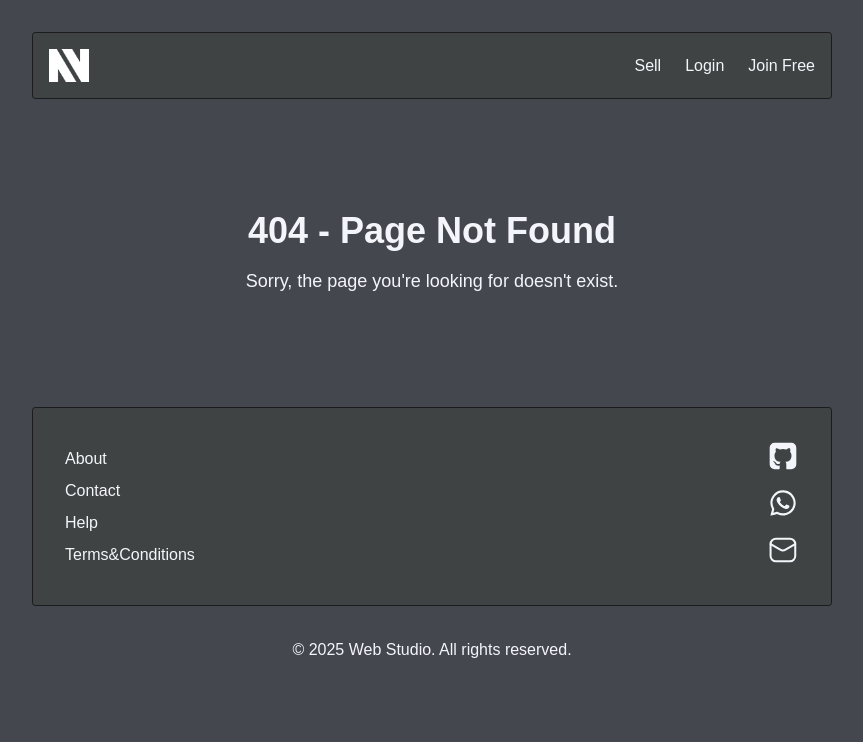
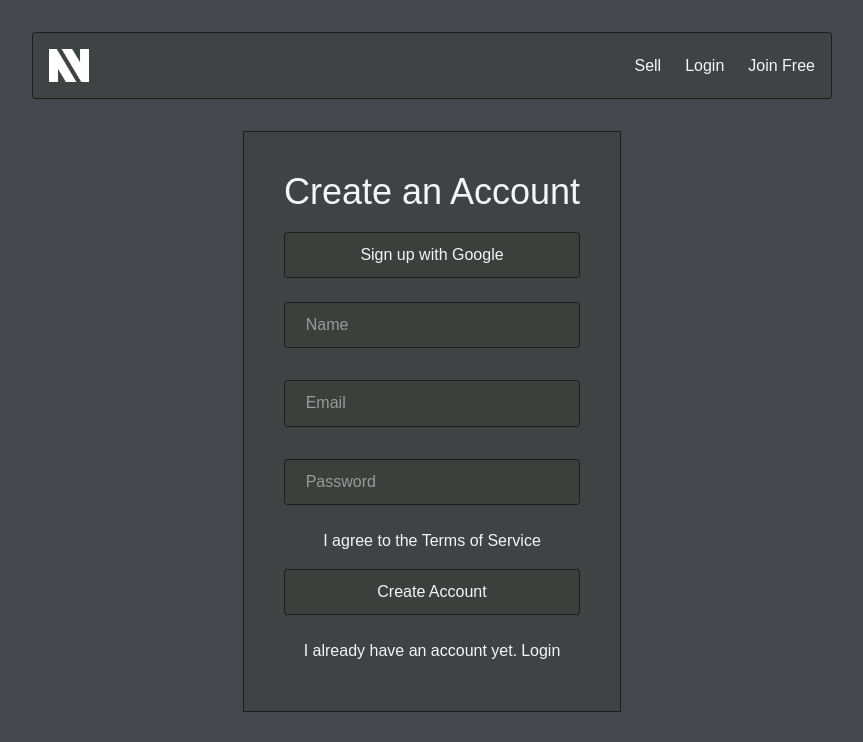
Before and after one commit to ArcidesFerrao/digital-marketplace, a Next.js app: page /signup in a window 1280 px wide. Before the commit this address had no page. Shown: the top 742 px of the page, without its empty margins (208-1071 px from the left). Built offline with nearby package versions, Linux system fonts and the light colour scheme; a web font is replaced by a local one.

Commit message:
signup page

```diff
--- a/src/app/components/Description.tsx
+++ b/src/app/components/Description.tsx
@@ -27,12 +27,17 @@ export const Description = () => {
           <Image
             alt="Innovante's MarketPlace"
             src="/assets/logo-accent.png"
-            width={30}
+            width={50}
             height={5}
           />
-          <h2 className="text-xl font-bold">
-            Innovante&apos;s Digital Marketplace
-          </h2>
+          <div>
+            <h2 className="text-xl font-bold">
+              Innovante&apos;s Digital Marketplace
+            </h2>
+            <p className="text-sm">
+              Your hub for digital tools and freelance success
+            </p>
+          </div>
         </div>
         <h3 className="text-2xl font-light">
           &quot;Ready to sell your first product?&quot;
--- a/src/app/globals.css
+++ b/src/app/globals.css
@@ -73,7 +73,7 @@ button,
   border: 1px solid var(--hover);
   background-color: var(--accent);
   border-radius: 0.2rem;
-  transition: all ease-in 800ms;
+  transition: all ease-in 400ms;
 }
 input:focus {
   background-color: var(--foreground);
@@ -91,13 +91,13 @@ p {
 }
 
 button:hover,
-.hero-buttons span:hover {
-  box-shadow: 6px 8px 0 var(--shadow);
-}
-button:hover,
-.hero-buttons span:hover {
+.hero-buttons span:hover,
+.product-card button:hover,
+.login-section button:hover {
   background-color: var(--hover);
   border-radius: 0;
+  box-shadow: 6px 8px 0 var(--shadow);
+  border-color: var(--text);
 }
 
 .hero-text {
@@ -117,20 +117,17 @@ button:hover,
   background-color: var(--accent);
   border-radius: 0.2rem;
   border: 1px solid var(--accent);
-  transition: all ease-out 500ms;
+  transition: all ease-out 300ms;
 }
 
 .list-section:hover {
   border-color: var(--hover);
 }
 
-.product-card button:hover,
 .product-card:hover {
   background-color: var(--hover);
   border-color: var(--hover);
   border-radius: 0;
-}
-.product-card:hover {
   box-shadow: 6px 8px 0 var(--shadow);
   transform: translateY(-0.2rem);
 }
@@ -139,7 +136,7 @@ button:hover,
   border-radius: 0.2rem;
 }
 .product-card {
-  transition: all 800ms ease;
+  transition: all 400ms ease;
   max-width: 240px;
   /* min-height: 200px; */
   background-color: var(--accent);
@@ -157,10 +154,13 @@ button:hover,
   border-color: var(--text);
 }
 
+.signup-section:hover,
 .login-section:hover {
   background-color: var(--hover);
   box-shadow: 6px 8px 0 var(--shadow);
 }
+
+.signup-section,
 .login-section {
   background-color: var(--accent);
   border: 1px solid var(--hover);
@@ -169,13 +169,13 @@ button:hover,
   width: fit-content;
   min-height: 50vh;
   min-width: 340px;
-  transition: all ease-in 1s;
+  transition: all ease-in 500ms;
 }
-
+/*
 .login-section button:hover {
   background-color: var(--foreground);
   color: var(--background);
-}
+} */
 .login-section button {
   color: var(--text);
 }
--- /dev/null
+++ b/src/app/signup/page.tsx
@@ -0,0 +1,35 @@
+import Link from "next/link";
+import React from "react";
+
+export default function SignUpPage() {
+  return (
+    <main className="signup-section flex flex-col justify-center gap-6 p-10">
+      <section className="flex flex-col gap-5">
+        <h2 className="text-4xl font-medium">Create an Account</h2>
+        <button>Sign up with Google</button>
+      </section>
+      <section className="flex flex-col gap-8">
+        <input type="text" name="name" id="name" placeholder="Name" />
+        <input type="text" name="email" id="email" placeholder="Email" />
+        <div className="flex flex-col gap-2">
+          <input
+            type="password"
+            name="password"
+            id="password"
+            placeholder="Password"
+          />
+        </div>
+      </section>
+      <section className="flex flex-col  gap-4 items-center">
+        <p>I agree to the Terms of Service</p>
+        <button type="submit" className="w-full">
+          Create Account
+        </button>
+        <div className="flex gap-1 p-2">
+          <p>I already have an account yet. </p>
+          <Link href="/login">Login</Link>
+        </div>
+      </section>
+    </main>
+  );
+}
```
